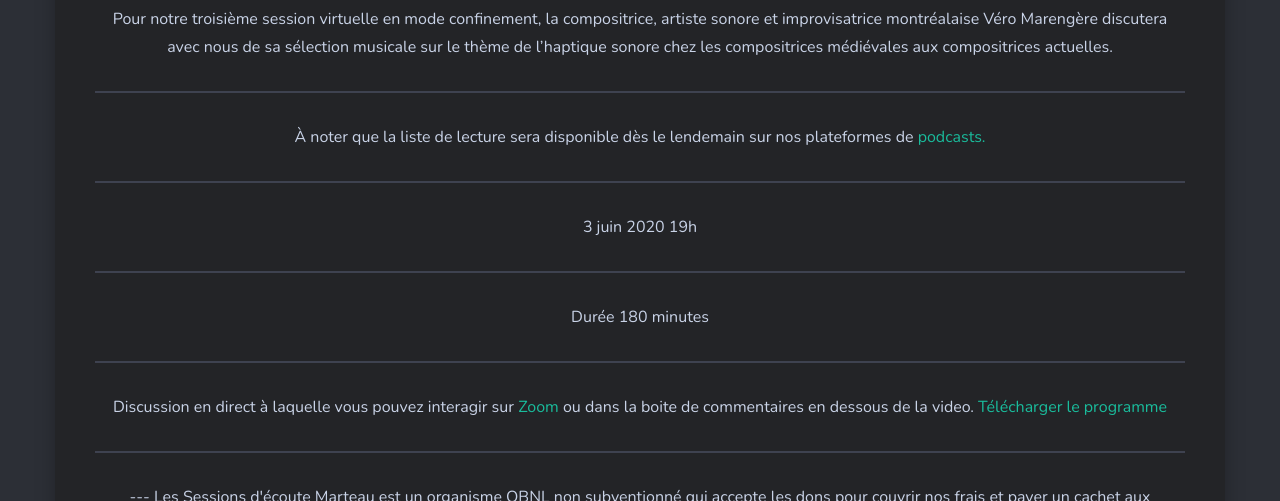
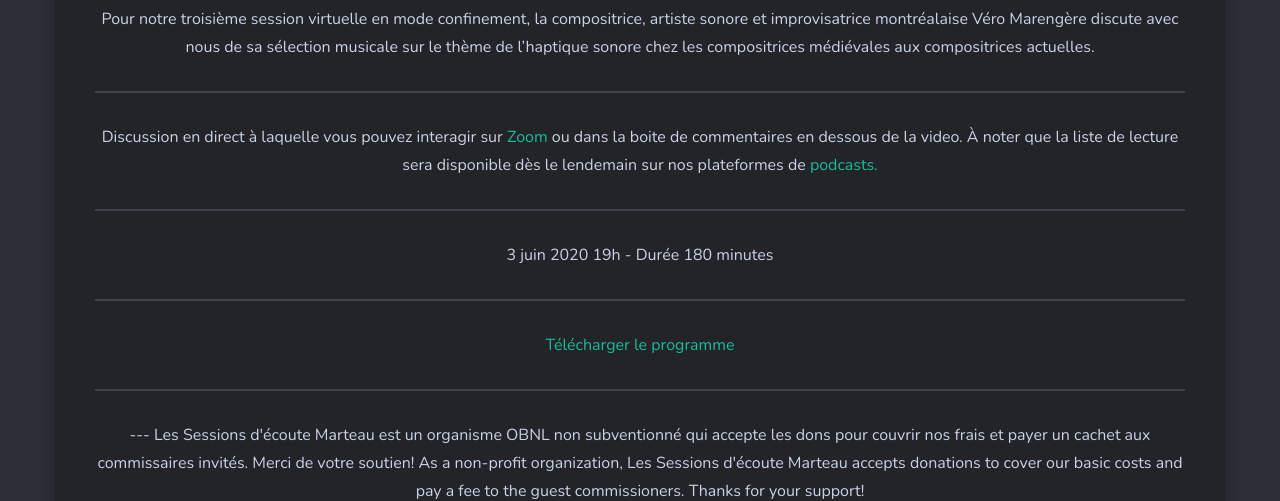
Before and after one commit to sessions-marteau/sessions-marteau-2.github.io, a Jekyll site: the page built from _pages/live.md, in a window 1280 px wide and 900 px high, scrolled down 276 px, cut to the strip 252-753 px from the top of the window. Built offline with Jekyll 4.4.1, drawn with Linux system fonts in a browser that asks for light colours; nearby versions of some CDN libraries.

Commit message:
Update live.md

```diff
--- a/_pages/live.md
+++ b/_pages/live.md
@@ -29,18 +29,14 @@ tag: live, en direct
 
 
 
-
-Pour notre troisième session virtuelle en mode confinement, la compositrice, artiste sonore et improvisatrice montréalaise Véro Marengère discutera avec nous de sa sélection musicale sur le thème de l’haptique sonore chez les compositrices médiévales aux compositrices actuelles.
-<hr>
-À noter que la liste de lecture sera disponible dès le lendemain sur nos plateformes de <a href="https://sessionsmarteau.com/musique/#podcasts"> podcasts.</a>
-<hr>
-3 juin 2020 19h
-<hr>
-Durée 180 minutes
+Pour notre troisième session virtuelle en mode confinement, la compositrice, artiste sonore et improvisatrice montréalaise Véro Marengère discute avec nous de sa sélection musicale sur le thème de l’haptique sonore chez les compositrices médiévales aux compositrices actuelles.
 <hr>
 
 Discussion en direct à laquelle vous pouvez interagir sur <a href="https://sessionsmarteau.com/session-virtuelle"> Zoom </a> ou dans la boite de commentaires en dessous de la video.
-
+À noter que la liste de lecture sera disponible dès le lendemain sur nos plateformes de <a href="https://sessionsmarteau.com/musique/#podcasts"> podcasts.</a>
+<hr>
+3 juin 2020 19h - Durée 180 minutes
+<hr>
 
 <a href="https://sessionsmarteau.com/uploads/session-006/program/Sessions-Marteau-006-Programme.pdf" download>Télécharger le programme</a>
 
```
